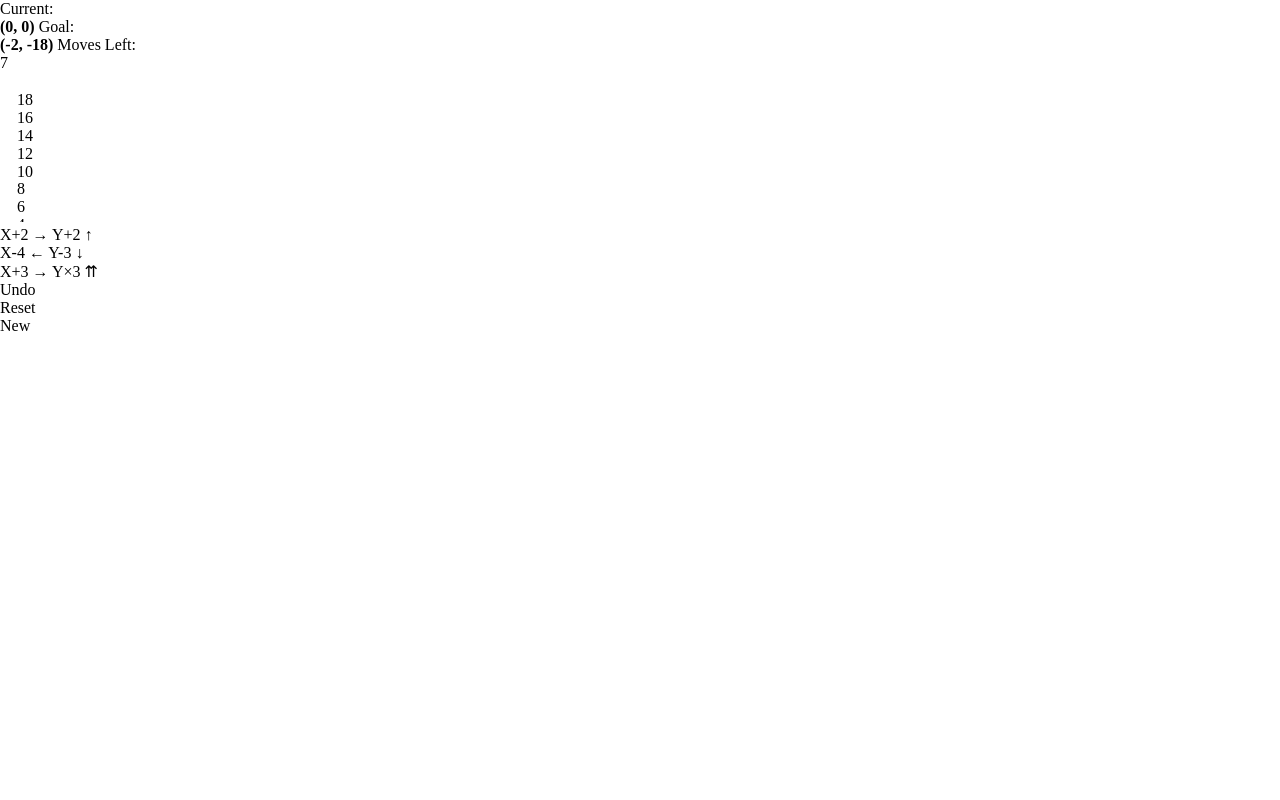
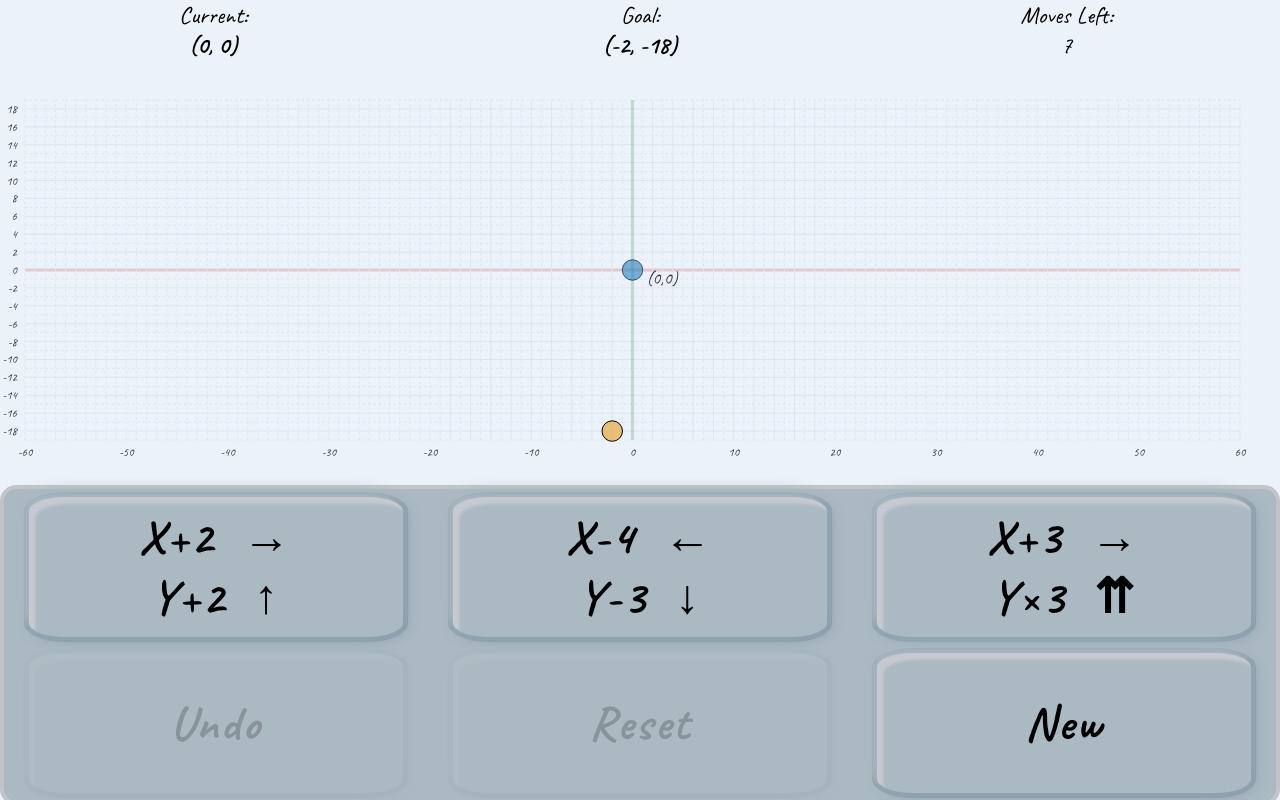
Before and after one commit to NivZo/Vectory, a Svelte app: page / in a window 1280 px wide. Built offline with nearby package versions, Linux system fonts and the light colour scheme.

Commit message:
fixed theme issue, adjusted from px to vw

```diff
--- a/package.json
+++ b/package.json
@@ -8,7 +8,8 @@
     "dev": "vite",
     "host": "vite --host",
     "start": "vite preview",
-    "deploy": "npx gh-pages -d dist"
+    "deploy": "npx gh-pages -d dist",
+    "bdeploy": "vite build && npx gh-pages -d dist"
   },
   "devDependencies": {
     "@tsconfig/svelte": "^3.0.0",
--- a/src/App.svelte
+++ b/src/App.svelte
@@ -1,4 +1,6 @@
 <script lang="ts">
+	import "./App.scss";
+
 	import { onMount } from "svelte";
 	import { getRandomGameConfiguration } from "./utils/jsonUtils";
 	import { gameSession } from "./stores/GameSessionStore";
@@ -21,5 +23,3 @@
 		<PuzzleSession />
 	</div>
 </main>
-
-<style src="./App.scss"></style>
--- a/src/components/Gameboard/Buttons/Button/Button.scss
+++ b/src/components/Gameboard/Buttons/Button/Button.scss
@@ -1,22 +1,24 @@
 @import '../../../../theme/themes.scss';
 
-$color-bg: #abb9c2;
-$color-bg-light: #c1c8cd;
-$color-bg-dark: #c1c5c9;
-$color-overlay: #B9B5AA;
-$color-overlay-light: #B9B5AA;
-$color-overlay-medium: #929ca3;
-$color-overlay-dark: #cdd4da;
-$color-tab-focus: #c8cbcd;
+// .btn {
+//   @include themify($themes) {
+//     $color-bg: themed('primaryButton');
+//     $color-bg-light: lighten($color-bg, 10%);
+//     $color-bg-dark: darken($color-bg, 10%);
 
-.btn {
+//     $color-overlay: themed('secondaryButton');
+//     $color-overlay-medium: darken($color-overlay, 10%);
+//     $color-overlay-dark: darken($color-overlay, 20%);
+//   }
+// }
+
+div.btn {
   width: cssVar(widthPrecentage);
   height: cssVar(heightPercentage);
   display: flex;
   align-items: center;
   justify-content: center;
   position: relative;
-  background: $color-bg;
   border-radius: 10%;
   border: 0;
   font-weight: 800;
@@ -28,38 +30,29 @@ $color-tab-focus: #c8cbcd;
   margin: 2%;
   letter-spacing: .05em;
   transition: all 200ms ease;
-  box-shadow:
-    -1px -1px 1px $color-bg,
-    0 0 0 4px $color-overlay-medium,
-    1px 1px 1px $color-bg-dark,
-    inset .0 .0 .0 $color-overlay-dark,
-    inset .5rem .5rem .25rem $color-bg-light;
 
-  &::-moz-focus-inner {
-    outline: none;
-    border: none;
+  @include themify($themes) {
+    background-color: themed('primaryButton');
+    box-shadow: -0.5vw -0.5vw 1vw themed('primaryButton'),
+      0 0 0 0.4vw darken(themed('primaryButton'), 10%),
+      0.25vw 0.25vw 1vw darken(themed('primaryButton'), 10%),
+      inset .0 .0 .0 darken(themed('secondaryButton'), 10%),
+      inset .5vw .5vw .25vw lighten(themed('secondaryButton'), 10%),
   }
 
-  // &:focus {
-  //   outline: none;
-  //   box-shadow:
-  //     -1px -1px 1px $color-bg-dark,
-  //     0 0 0 4px $color-tab-focus,
-  //     1px 1px 1px $color-bg-dark,
-  //     inset 0 0 0 $color-overlay-dark,
-  //     inset .5rem .5rem .25rem $color-bg-light,
-  //   ;
-  // }
 
   &.active {
-    transform: scale(0.9);
+    transform: scale(0.95);
+
+    @include themify($themes) {
     box-shadow:
-      inset 1px 1px 1px $color-bg,
-      0 0 0 4px $color-overlay-dark,
-      inset -1px -1px 1px $color-bg-light,
-      inset .5rem .5rem .75rem $color-bg-dark,
-      inset .5rem .5rem .5rem $color-bg-light,
+      inset 0.5vw 0.5vw 1vw themed('primaryButton'),
+      0 0 0 0.4vw darken(themed('secondaryButton'), 10%),
+      inset -0.25vw -0.25vw 1vw darken(themed('primaryButton'), 20%),
+      inset .5vw .5vw .75vw darken(themed('secondaryButton'), 10%),
+      inset .5vw .5vw .5vw lighten(themed('primaryButton'), 10%),
   }
+}
 
   &.disabled {
     opacity: 0.2;
--- a/src/components/Gameboard/Buttons/Button/Button.svelte
+++ b/src/components/Gameboard/Buttons/Button/Button.svelte
@@ -1,4 +1,6 @@
 <script lang="ts">
+    import "./Button.scss";
+
     export let text: string;
     export let widthPrecentage: number = 30;
     export let heightPercentage: number = 90;
@@ -7,14 +9,13 @@
     export let onMouseLeave: () => void = null;
     export let onClick: () => void;
 
+
     let isLongPress = false;
 
     let isActive = false;
     let setIsActive = (newValue: boolean) => () => {
         isActive = newValue;
     };
-
-    const isMouseOnButton = (e) => {};
 </script>
 
 <div
@@ -29,7 +30,7 @@
     on:pointerover={isEnabled && onHover}
     on:pointerleave={isEnabled &&
         (() => {
-            onMouseLeave();
+            onMouseLeave && onMouseLeave();
             isActive = false;
             isLongPress = false;
         })}
@@ -43,5 +44,3 @@
 >
     {text}
 </div>
-
-<style src="./Button.scss"></style>
--- a/src/components/Gameboard/Buttons/Button/ButtonBtn.svelte
+++ b/src/components/Gameboard/Buttons/Button/ButtonBtn.svelte
@@ -1,4 +1,6 @@
 <script lang="ts">
+    import "./Button.scss";
+
     export let text: string;
     export let widthPrecentage: number = 30;
     export let heightPercentage: number = 90;
@@ -20,5 +22,3 @@
 >
     {text}
 </button>
-
-<style src="./Button.scss"></style>
--- a/src/components/Gameboard/Buttons/ButtonPanel/ButtonPanel.svelte
+++ b/src/components/Gameboard/Buttons/ButtonPanel/ButtonPanel.svelte
@@ -1,4 +1,6 @@
 <script lang="ts">
+    import "./ButtonPanel.scss";
+
     import UndoButton from "../UndoButton.svelte";
     import NewGameButton from "../NewGameButton.svelte";
     import OperationButton from "../OperationButton.svelte";
@@ -24,11 +26,12 @@
         </div>
     {/each}
 
-    <div class="btn-panel-row" style="--heightPercentage: {rowHeightPercentage}%">
+    <div
+        class="btn-panel-row"
+        style="--heightPercentage: {rowHeightPercentage}%"
+    >
         <UndoButton />
         <ResetButton />
         <NewGameButton />
     </div>
 </div>
-
-<style src="./ButtonPanel.scss"></style>
--- a/src/components/Gameboard/Buttons/OperationButton.svelte
+++ b/src/components/Gameboard/Buttons/OperationButton.svelte
@@ -23,7 +23,6 @@
             y: operation.yOperation($currentCoordinate),
         }
         gameSession.addHoverCoordinate(newCoordinate, domain);
-        console.table($isVictory)
     }
 </script>
 
--- a/src/components/Gameboard/Graph/Graph.svelte
+++ b/src/components/Gameboard/Graph/Graph.svelte
@@ -1,4 +1,6 @@
 <script lang="ts">
+    import './Graph.scss';
+
     import { scaleLinear } from "d3-scale";
     import { display, halfHeight } from "../../../stores/DisplayStore";
     import { range, rangeAroundZero } from "../../../utils/mathUtils";
@@ -133,5 +135,3 @@
         class="target-crd"
     />
 </svg>
-
-<style src="./Graph.scss"></style>
--- a/src/components/Gameboard/PuzzleSession/PuzzleSession.svelte
+++ b/src/components/Gameboard/PuzzleSession/PuzzleSession.svelte
@@ -1,4 +1,6 @@
 <script>
+    import "./PuzzleSession.scss";
+
     import { onMount } from "svelte";
     import Graph from "../Graph/Graph.svelte";
     import { gameSession } from "../../../stores/GameSessionStore";
@@ -19,5 +21,3 @@
     <Graph {domain} />
     <ButtonPanel {domain} />
 </div>
-
-<style src="./PuzzleSession.scss"></style>
--- a/src/components/Gameboard/StatusPanel/StatusPanel.svelte
+++ b/src/components/Gameboard/StatusPanel/StatusPanel.svelte
@@ -1,4 +1,6 @@
 <script lang="ts">
+    import "./StatusPanel.scss";
+
     import {
         currentCoordinate,
         gameSession,
@@ -27,5 +29,3 @@
         {$remainingMoves}
     </span>
 </div>
-
-<style src="./StatusPanel.scss"></style>
--- a/src/theme/themes.scss
+++ b/src/theme/themes.scss
@@ -34,9 +34,11 @@ $themes: (
         secondaryXAxis: #7DB58D,
         primaryYAxis: #D16666,
         secondaryYAxis: #CB5252,
-        primaryCurrent: #2880c0,
-        primaryPath: #a9aecb,
+        primaryCurrent: #2880C0,
+        primaryPath: #A9AECB,
         primaryGoal: #E89C21,
         primaryStroke: black,
+        primaryButton: #ABB9C2,
+        secondaryButton: #AAB0B9,
     ),
 );
```
Also changed, not shown: 5 other files (tests, documents, lock files or other folders).
